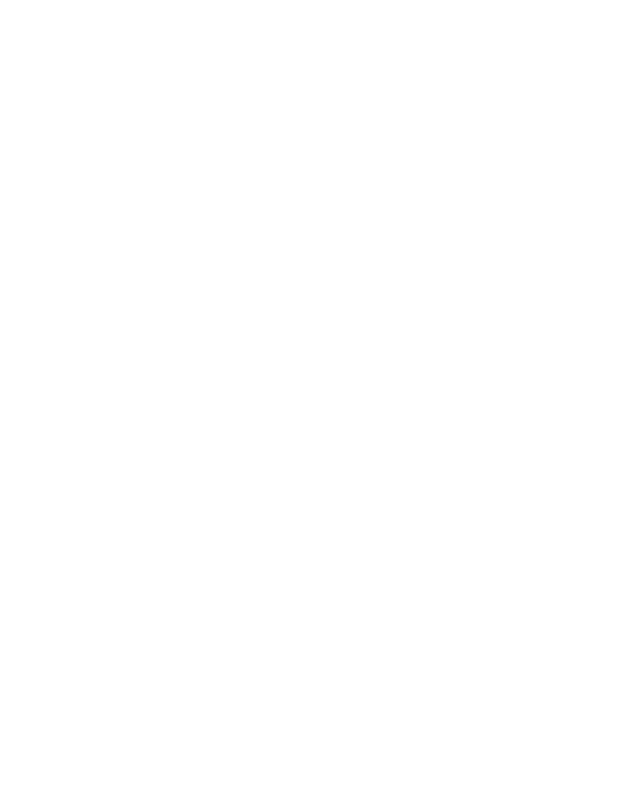
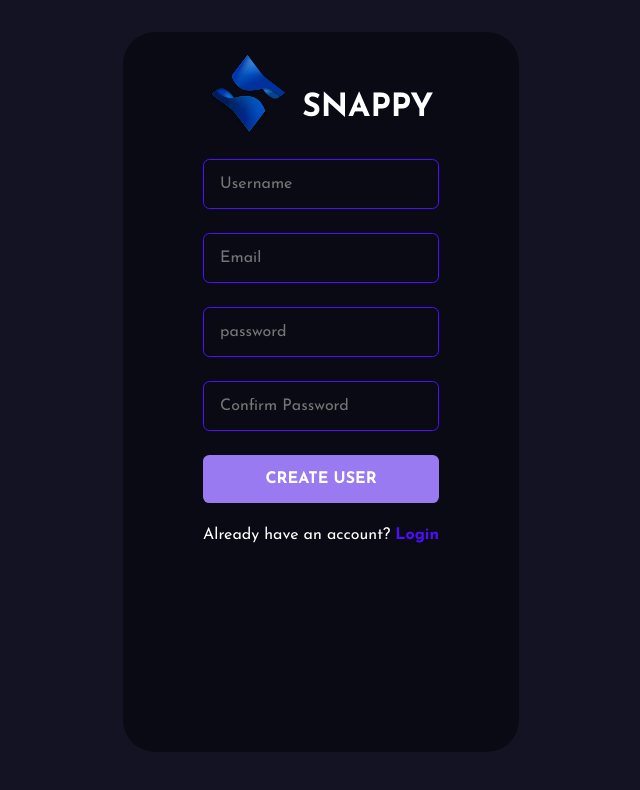
Before and after one commit to saurav9283/Chat_app, a React (Create React App) app: page /register in a window 1280 px wide. Before the commit this address had no page. Shown: the top 790 px of the page, without its empty margins (319-959 px from the left). Built offline with nearby package versions, Linux system fonts and the light colour scheme.

Commit message:
last commit

```diff
--- a/src/App.js
+++ b/src/App.js
@@ -9,9 +9,9 @@ function App() {
     <div>
       <BrowserRouter>
         <Routes>
-          {/* <Route path="/" element={<Chat />} /> */}
-          <Route path="/" element={<Register />} />
-          {/* <Route path="/login" element={<Login />} /> */}
+          <Route path="/" element={<Chat />} />
+          <Route path="/register" element={<Register />} />
+          <Route path="/login" element={<Login />} />
         </Routes>
       </BrowserRouter>
     </div>
--- a/src/pages/Register.js
+++ b/src/pages/Register.js
@@ -1,69 +1,139 @@
-import React, {useState , useEffect} from 'react';
-import { Link } from 'react-router-dom';
-import Login from './Login.js';
-import Logo from '../assects/logo.svg';
-import './Register.css';
+import React, { useState } from "react";
+import { Link, useNavigate } from "react-router-dom";
+import Logo from "../assects/logo.svg";
+import "./Register.css";
 import { ToastContainer, toast } from "react-toastify";
-import 'react-toastify/dist/ReactToastify.css';
+import "react-toastify/dist/ReactToastify.css";
+import axios from "axios";
+import { registerRoute } from "../utile/APIRouts.js";
 
 function Register() {
-    const [value , setvalue] = useState({
+  const navigate = useNavigate();
+  const [value, setvalue] = useState({
     username: "",
     email: "",
     password: "",
-        conformpassword:"",
-    })
-
-    const handelSubmit = (event) => {
-        event.preventDefault();
-        handelValidation();
-    };
-
-    const toastVeriavle = {
-        possition:"bottom-right",
+    conformpassword: "",
+  });
+  const toastVeriable = {
+    possition: "bottom-right",
     autoClose: 8000,
     pauseOnHover: true,
     draggable: true,
-        theam: "dark",
+    theme: "dark",
+  };
+
+  const handelSubmit = async (event) => {
+    event.preventDefault();
+    if (handelValidation()) {
+      console.log("in validation", registerRoute);
+      const { username, email, password } = value;
+      try {
+        const { data , status } = await axios.post(registerRoute, {
+          username,
+          email,
+          password,
+        });
+        console.log(data ,  status)
+        if(status === 203)
+        {
+            toast.error(
+                data,
+                toastVeriable
+              );
         }
-
-    const handelValidation=()=>{
-        const {password , conformpassword , username, email} = value;
-        if(password !== conformpassword)
+        else
         {
-            toast.error("password and conform password should be same.",toastVeriavle);
-
+            localStorage.setItem("chat-app-user", JSON.stringify(data));
+            navigate("/");
+        }
+        // if (data.ststus === false) {
+        //   toast.error(data.msg, toastVeriable);
+        // }
+        // if (data === true) {
+        //   localStorage.setItem("chat-app-user", JSON.stringify(data.user)); // pass user information i localstorage in not json formate
+        //   navigate("/");
+        // }
+      } catch (err) {
+        console.log(err.message);
       }
     }
+  };
+
+  const handelValidation = () => {
+    const { password, conformpassword, username, email } = value;
+    if (password !== conformpassword) {
+      toast.error(
+        "Password and confirm password should be the same.",
+        toastVeriable
+      );
+      return false;
+    } else if (username.length < 3) {
+      toast.error(
+        "Username should be greater than 3 characters.",
+        toastVeriable
+      );
+      return false;
+    } else if (password.length < 8) {
+      toast.error(
+        "Password should be equal or greater than 8 characters.",
+        toastVeriable
+      );
+      return false;
+    } else if (email === "") {
+      toast.error("Email is required.", toastVeriable);
+      return false;
+    }
+    return true;
+  };
 
   const handelChange = (event) => {
-        setvalue({...value , [event.target.name]:event.target.value})
+    setvalue({ ...value, [event.target.name]: event.target.value });
   };
 
   return (
     <>
-            <div className='form-container'>
-                <form onSubmit={(event) => handelSubmit(event)} className='form'>
-                    <div className='brand'>
-                        <img src={Logo} alt='Logo'></img>
+      <div className="form-container">
+        <form onSubmit={(event) => handelSubmit(event)} className="form">
+          <div className="brand">
+            <img src={Logo} alt="Logo"></img>
             <h1>snappy</h1>
           </div>
-                    <input type='text' placeholder='Username' name='username' onChange={(e) => handelChange(e)} />
-                    <input type='email' placeholder='Email' name='email' onChange={(e) => handelChange(e)} />
-                    <input type='password' placeholder='password' name='password' onChange={(e) => handelChange(e)} />
-                    <input type='password' placeholder='Confirm Password' name='confirmpassword' onChange={(e) => handelChange(e)} />
+          <input
+            type="text"
+            placeholder="Username"
+            name="username"
+            onChange={(e) => handelChange(e)}
+          />
+          <input
+            type="email"
+            placeholder="Email"
+            name="email"
+            onChange={(e) => handelChange(e)}
+          />
+          <input
+            type="password"
+            placeholder="password"
+            name="password"
+            onChange={(e) => handelChange(e)}
+          />
+          <input
+            type="password"
+            placeholder="Confirm Password"
+            name="conformpassword"
+            onChange={(e) => handelChange(e)}
+          />
 
-                    <button type='submit'>Create User</button>
+          <button type="submit">Create User</button>
 
           <span>
             Already have an account? <Link to="/login">Login</Link>
           </span>
         </form>
-                <ToastContainer/>
+        <ToastContainer />
       </div>
     </>
   );
 }
 
-
 export default Register;
--- /dev/null
+++ b/src/utile/APIRouts.js
@@ -0,0 +1,2 @@
+const host = "http://localhost:5000";
+export const registerRoute = `${host}/api/auth/register`;
```
Lines whose indentation alone changed are shown as unchanged.
